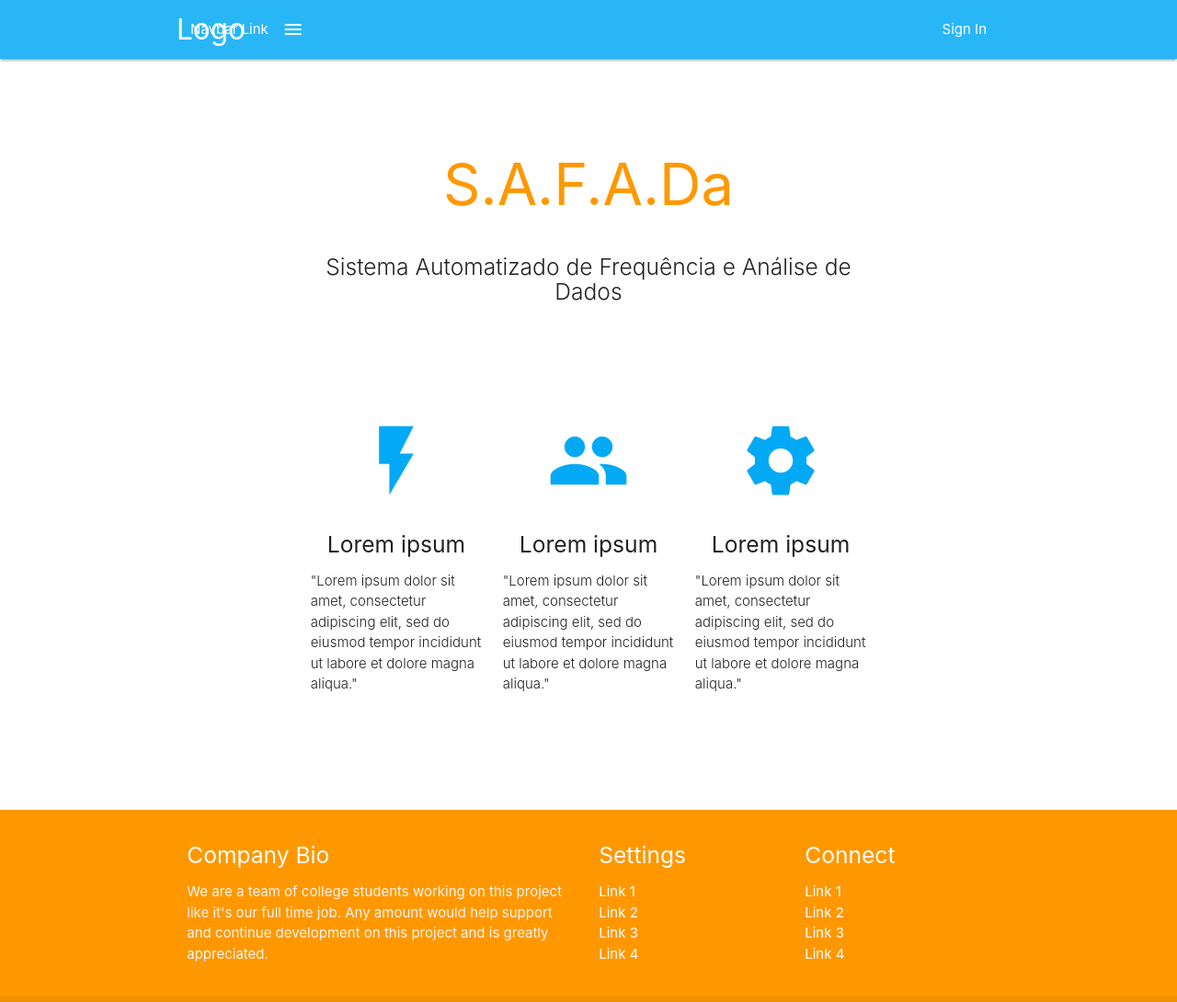
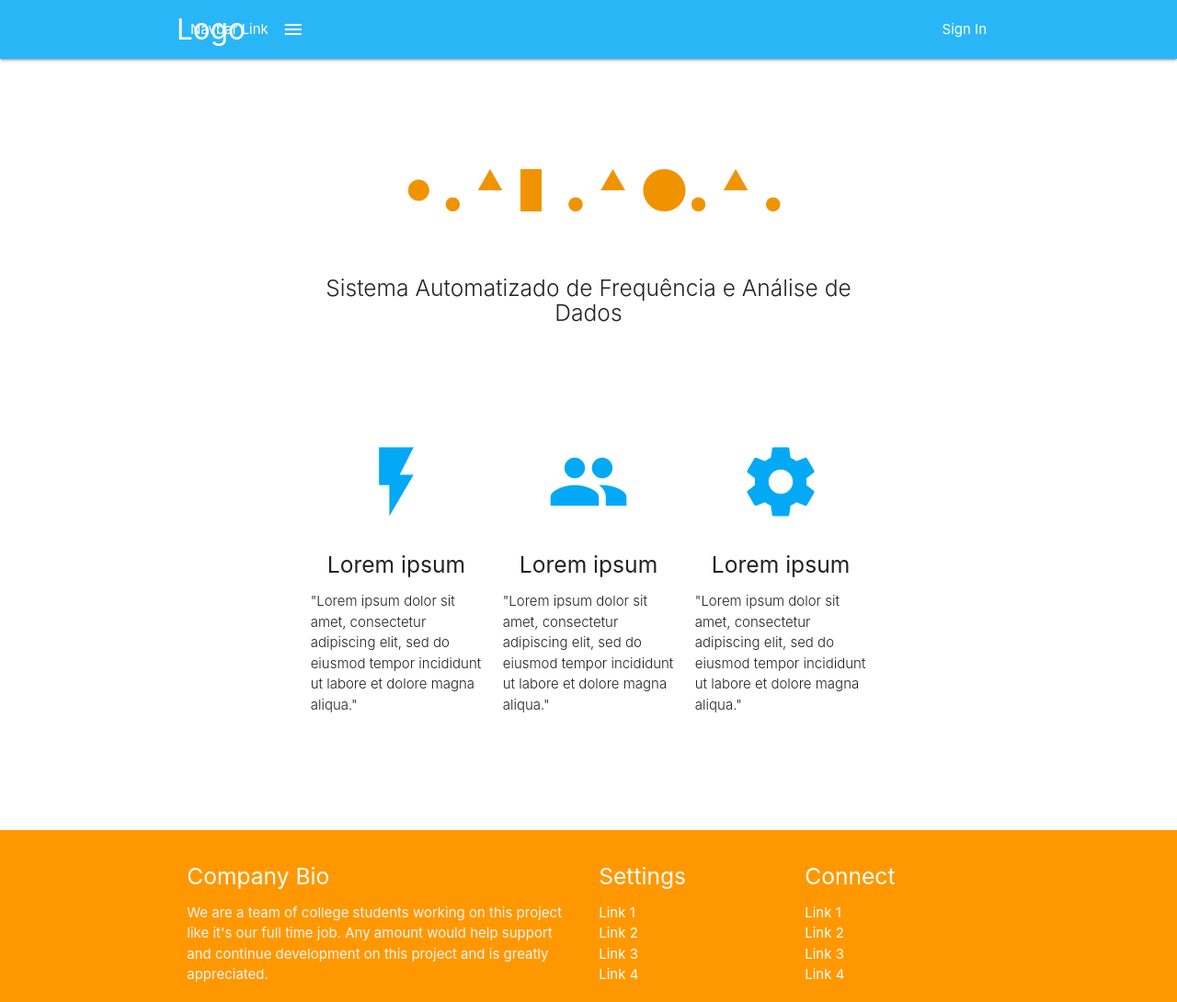
Before and after one commit to hugorbs/ESS-FRONTEND, a website: page index.html in a window 1280 px wide. Shown: the top 1090 px of the page at 92% size. Drawn offline with nearby package versions, Linux system fonts and the light colour scheme; some packages are replaced by stand-ins of ours; a script that the page names is missing.

Commit message:
Adding logo

```diff
--- a/public/views/home.html
+++ b/public/views/home.html
@@ -2,7 +2,10 @@
 <div class="section no-pad-bot" id="index-banner">
   <div class="container">
     <br><br>
-    <h1 class="header center orange-text animated bounceIn">S.A.F.A.Da</h1>
+
+    <h1 class="header center orange-text">
+        <img class="responsive-img" style="width: 450px;" src="public/resources/logo.gif" />
+    </h1>
     <div class="row center">
       <h5 class="header col s12 light">Sistema Automatizado de Frequência e Análise de Dados</h5>
     </div>
```
Also changed, not shown: public/resources/logo.gif (added).
